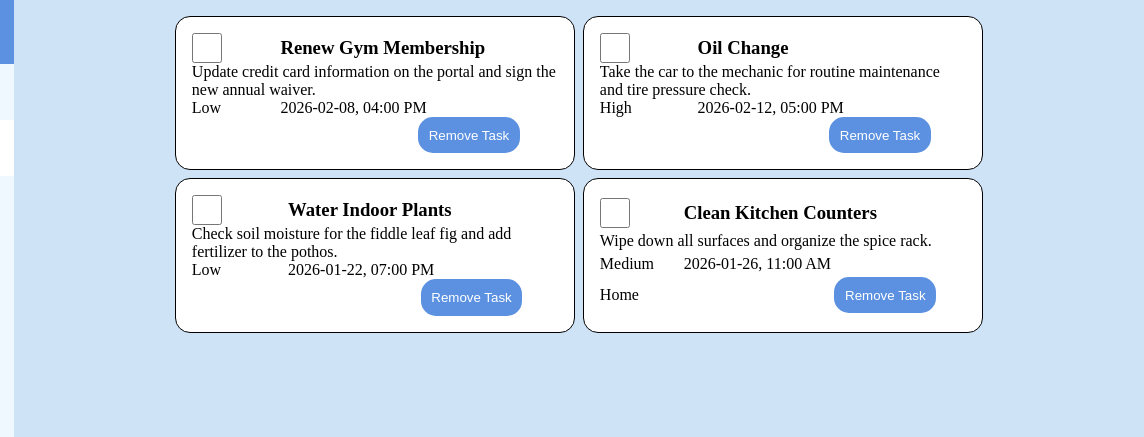
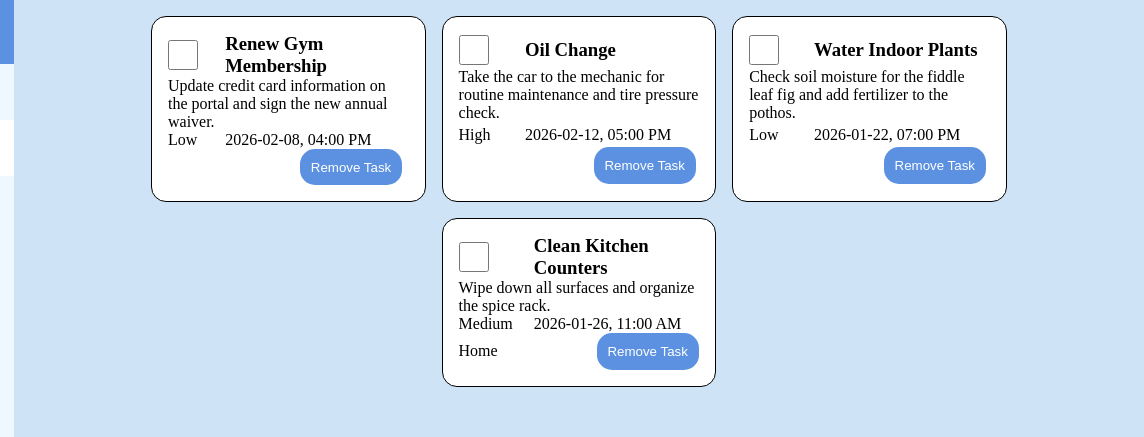
Before and after one commit to isi-code/odin-todo-list, a website built with webpack: page src/template.html in a window 1280 px wide. Shown: the top 437 px of the page, 136-1280 px from the left. Built offline with nearby package versions, Linux system fonts and the light colour scheme.

Commit message:
Update body tasks layout

```diff
--- a/src/body.css
+++ b/src/body.css
@@ -7,7 +7,7 @@ main{
     display: flex;
     flex-wrap: wrap;
     justify-content: center;
-    gap: var(--default-spacing);
+    gap: var(--default-padding);
     margin: var(--default-padding);
 }
 
@@ -20,9 +20,7 @@ main{
     background-color:white;
     border: solid 1px black;
     padding: var(--default-padding);
-    max-width: 25rem;
-    flex: 1 1 auto;
-
+    max-width: clamp(max(25%,270px), 15%, calc(350px + 5vw));
 }
 
 .todo-list > div h3{
```
